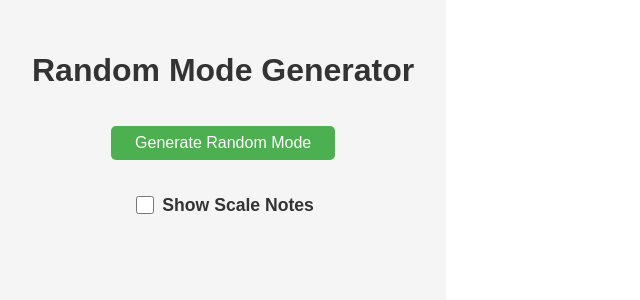
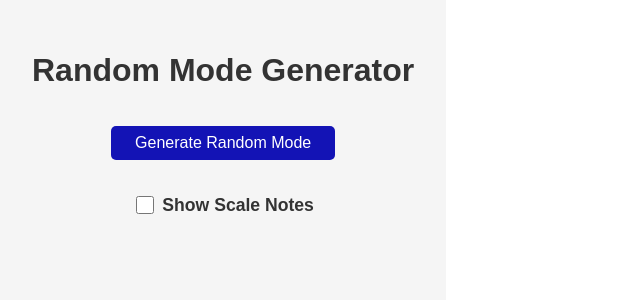
Before and after one commit to RichardWLaub/randommodes, a React (Vite) app: page / in a window 1280 px wide. Shown: the top 300 px of the page, without its empty margins (0-640 px from the left). Built offline with nearby package versions, Linux system fonts and the light colour scheme.

Commit message:
Change button color to test CICD

```diff
--- a/src/App.css
+++ b/src/App.css
@@ -18,7 +18,7 @@ button {
   margin: 1rem;
   font-size: 1rem;
   color: #fff;
-  background-color: #4CAF50;
+  background-color: #1313b5;
   border: none;
   border-radius: 5px;
   cursor: pointer;
```
